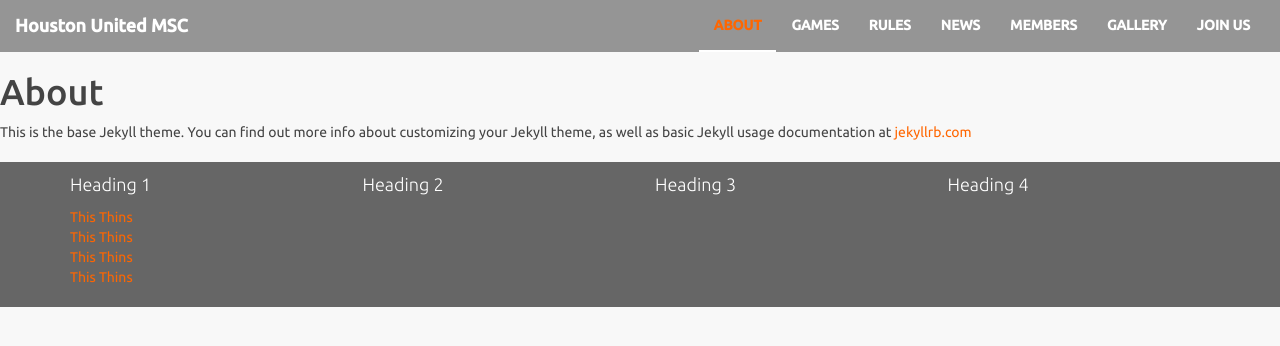
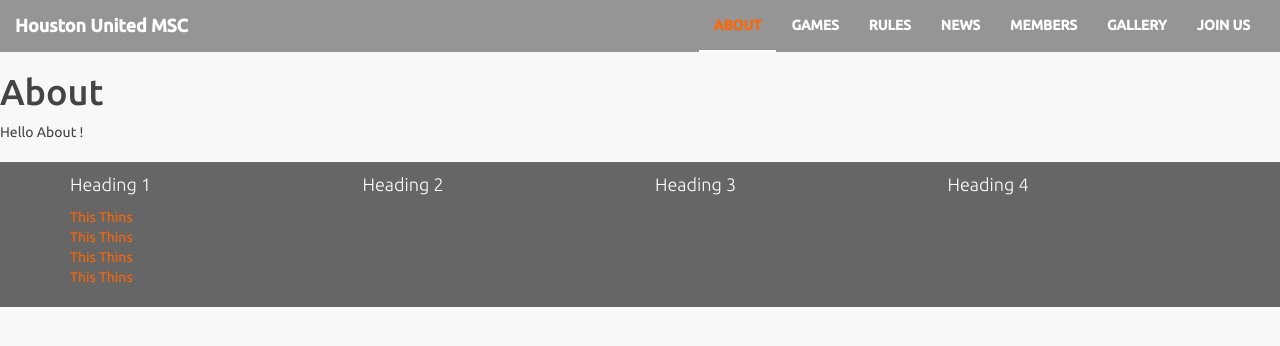
Before and after one commit to houstonunitedmsc/houstonunitedmsc.github.io, a Jekyll site: the page built from about.md, in a window 1280 px wide. Shown: the top 346 px of the page. Built offline with Jekyll 4.4.1, drawn with Linux system fonts in a browser that asks for light colours.

Commit message:
updates about

```diff
--- a/about.md
+++ b/about.md
@@ -4,4 +4,4 @@
 permalink: /about/
 ---
 
-This is the base Jekyll theme. You can find out more info about customizing your Jekyll theme, as well as basic Jekyll usage documentation at [jekyllrb.com](http://jekyllrb.com/)
+Hello About !
```
